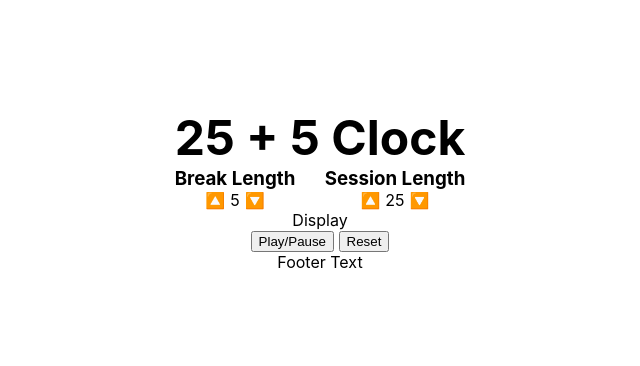
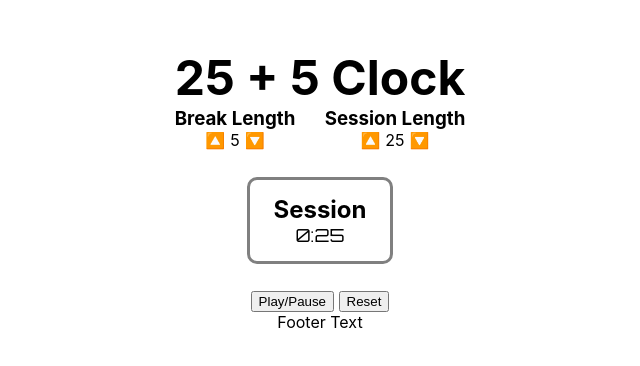
Before and after one commit to mahfuz225bd/fcc-25-5-clock, a React (Create React App) app: page / in a window 1280 px wide. Shown: the part 210-576 px from the top of the page, without its empty margins (320-960 px from the left). Built offline with nearby package versions, Linux system fonts and the light colour scheme.

Commit message:
component: DigitalClockDisplay done!

```diff
--- a/src/App.js
+++ b/src/App.js
@@ -2,7 +2,7 @@ import './App.css';
 import React, { Component } from 'react'
 
 import InputSpinner from './components/InputSpinner'
-import Display from './components/Display'
+import DigitalClockDisplay from './components/DigitalClockDisplay'
 
 class App extends Component {
   state = {
@@ -42,7 +42,20 @@ class App extends Component {
   }
 
   componentDidMount() {
-    this.setState({ leftTime: this.state.sessionValue })
+    const { leftTimeFor, sessionValue, breakValue } = this.state
+
+    switch (leftTimeFor) {
+      case 'Session':
+        this.setState({ leftTime: sessionValue })
+        break;
+
+      case 'Break':
+        this.setState({ leftTime: breakValue })
+        break;
+      default:
+        console.info('Unable to show timer value for', leftTimeFor);
+        break;
+    }
   }
 
   render() {
@@ -55,7 +68,7 @@ class App extends Component {
             <InputSpinner label='Break Length' value={breakValue} increment={this.incrementBreakValue.bind(this)} decrement={this.decrementBreakValue.bind(this)} />
             <InputSpinner label='Session Length' value={sessionValue} increment={this.incrementSessionValue.bind(this)} decrement={this.decrementSessionValue.bind(this)} />
           </div>
-          <Display />
+          <DigitalClockDisplay label={leftTimeFor} currentTime={leftTime} />
           <div className='action-buttons'>
             <button type='button'>Play/Pause</button>{' '}
             <button type='button'>Reset</button>
--- /dev/null
+++ b/src/assets/js/secondToMS.js
@@ -0,0 +1,5 @@
+const secondToMinSec = (value) => {
+    return Math.floor(value / 60) + ":" + (value % 60 ? value % 60 : '00')
+}
+
+export default secondToMinSec
--- /dev/null
+++ b/src/components/DigitalClockDisplay/DigitalClockDisplay.module.css
@@ -0,0 +1,22 @@
+@import url('https://fonts.googleapis.com/css?family=Orbitron');
+
+.container {
+    text-align: center;
+    margin-top: 9%;
+    margin-bottom: 9%;
+    border: 3px solid gray;
+    padding: 15px;
+    border-radius: 10px;
+    width: 50%;
+    margin-left: auto;
+    margin-right: auto;
+}
+
+.container h2 {
+    font-size: x-large;
+}
+
+.container time {
+    font-size: large;
+    font-family: 'Orbitron';
+}
--- /dev/null
+++ b/src/components/DigitalClockDisplay/index.jsx
@@ -0,0 +1,26 @@
+import PropTypes from "prop-types"
+import React from 'react'
+import styles from './DigitalClockDisplay.module.css'
+
+import secondToMinSec from '../../assets/js/secondToMS'
+
+const DigitalClockDisplay = ({ label, currentTime }) => {
+  return (
+    <div className={styles.container}>
+      <h2>{label}</h2>
+      <time dateTime={new Date(currentTime)}>{secondToMinSec(currentTime)}</time>
+    </div>
+  )
+}
+
+DigitalClockDisplay.propTypes = {
+  currentTime: PropTypes.string.isRequired,
+  label: PropTypes.string.isRequired
+}
+
+DigitalClockDisplay.defaultProps = {
+  currentTime: 0,
+  label: 'Untitled'
+}
+
+export default DigitalClockDisplay
--- a/src/components/Display/Display.module.css
+++ /dev/null
@@ -1,3 +0,0 @@
-.container {
-    text-align: center;
-}
--- a/src/components/Display/index.jsx
+++ /dev/null
@@ -1,10 +0,0 @@
-import React from 'react'
-import styles from './Display.module.css'
-
-const Display = () => {
-  return (
-    <div className={styles.container}>Display</div>
-  )
-}
-
-export default Display
```
